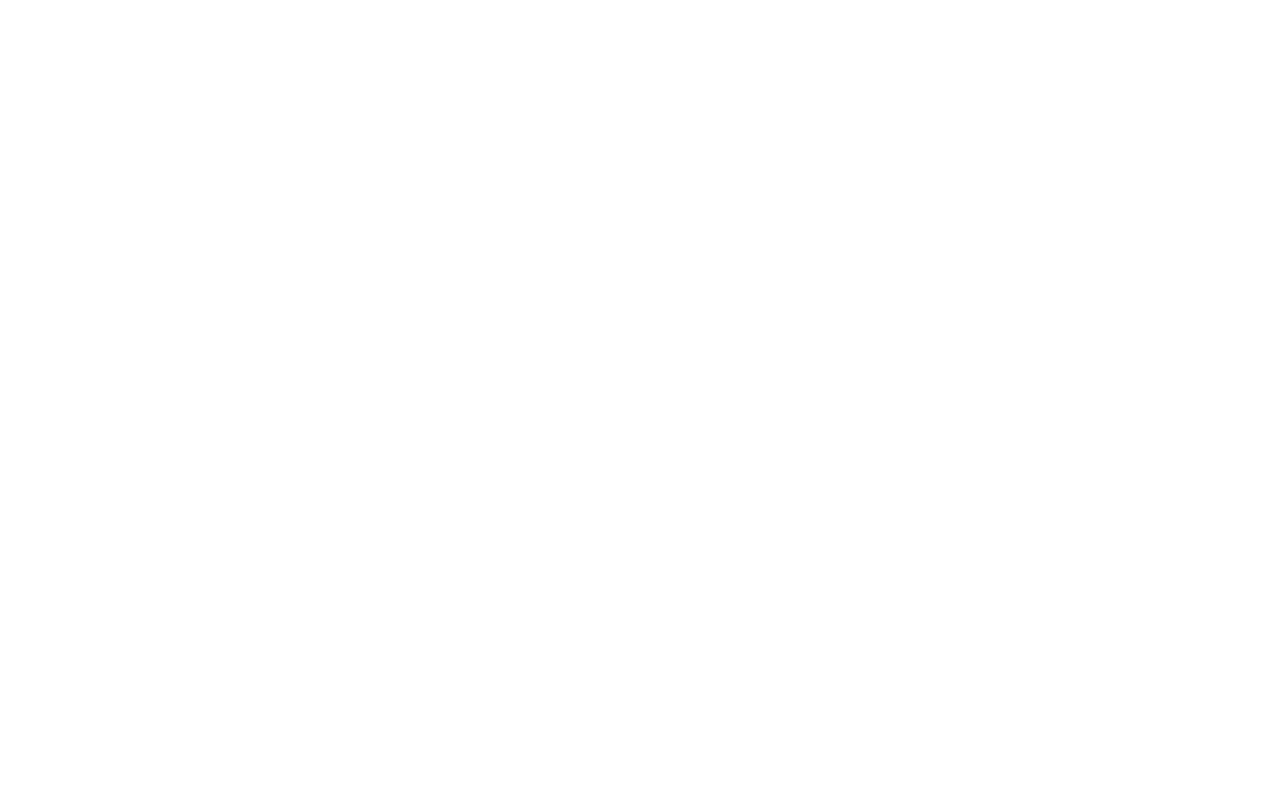
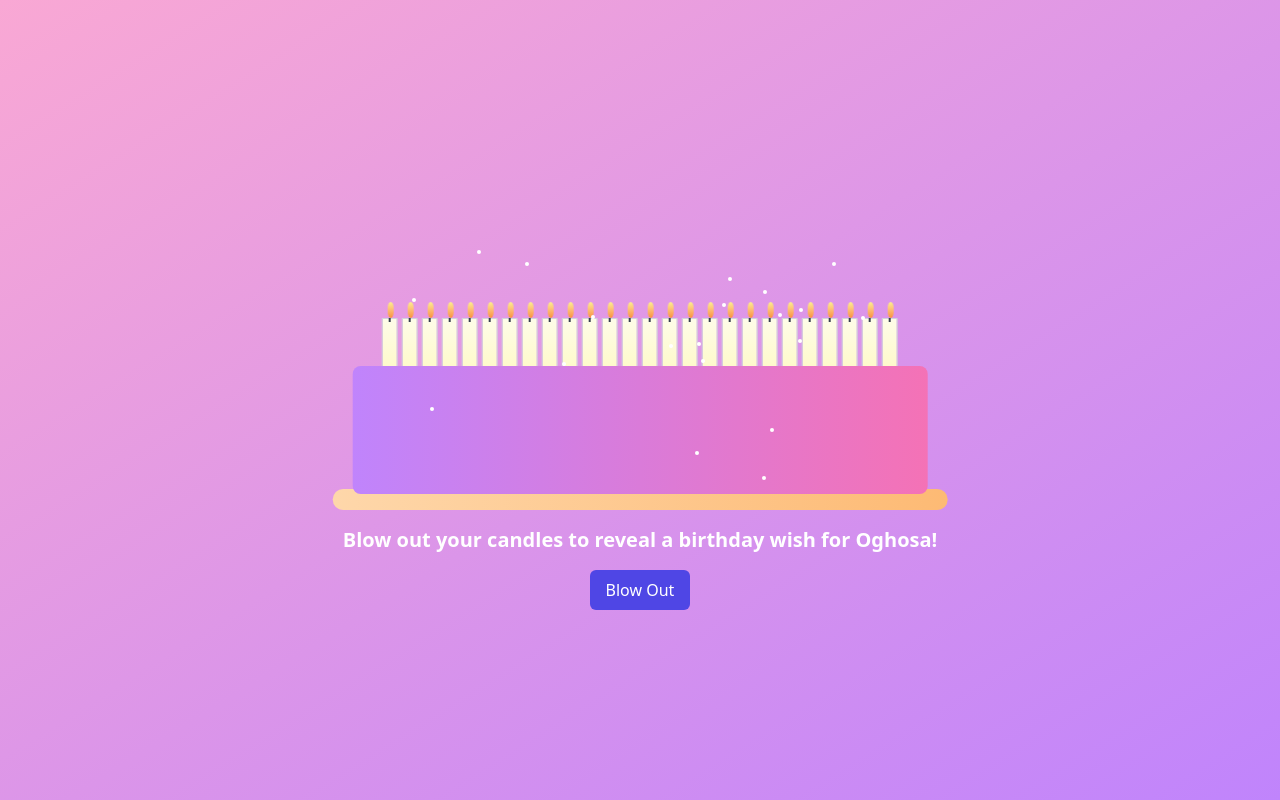
Before and after one commit to abupraise/birthday-wish-app, a React (Vite) app: page /wish/1 in a window 1280 px wide. Before the commit this address had no page. Built offline with nearby package versions, Linux system fonts and the light colour scheme.

Commit message:
Updating

```diff
--- a/src/App.tsx
+++ b/src/App.tsx
@@ -7,7 +7,7 @@
     <Router>
       <Routes>
         <Route path="/" element={<SenderPage />} />
-        <Route path="/wish" element={<ReceiverPage />} />
+        <Route path="/wish/:id" element={<ReceiverPage />} />
       </Routes>
     </Router>
   )
--- a/src/component/Candle.tsx
+++ b/src/component/Candle.tsx
@@ -29,7 +29,7 @@
             repeat: Infinity,
             repeatType: 'reverse',
           }}
-          className="absolute -top-4 left-1/2 transform -translate-x-1/2"
+          className="absolute -top-4 left-[0.15rem] transform -translate-x-1/2"
         >
           <div className="w-3 h-4 bg-gradient-to-t from-orange-400 via-orange-300 to-yellow-200 rounded-full transform origin-bottom scale-x-50"></div>
         </motion.div>
```
